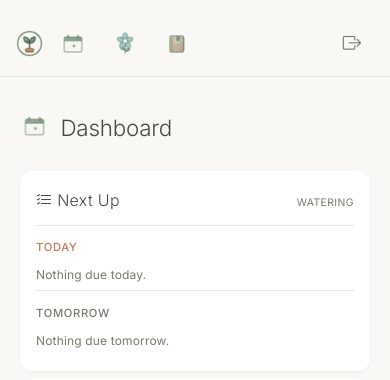
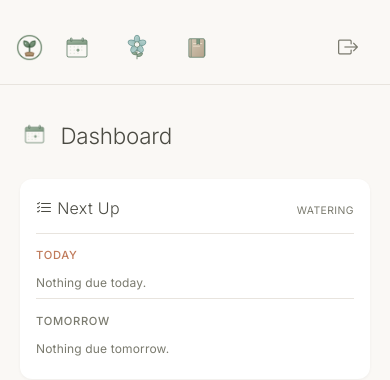
Before and after one commit to DataWranglerRyan/sproutz, a Flask app: page /dashboard in a window 390 px wide. Shown: the top 380 px of the page. Run offline with Flask 3, Linux system fonts and the light colour scheme; the visitor is signed in with stand-in values (Sample User, id 1); data that the repository does not hold is empty; parts of the project's set-up code (start-up, migrations or seed data) failed here and were passed over.

Commit message:
Improve mobile plant UX and photo workflow
Co-authored-by: Copilot App <223556219+Copilot@users.noreply.github.com>

```diff
--- a/app/routes.py
+++ b/app/routes.py
@@ -3,7 +3,14 @@ from flask_login import current_user
 from datetime import datetime, timedelta
 
 from app import db
-from app.models import Plant, Species, SpeciesIssue, WateringEvent
+from app.models import (
+    CENTRAL_TZ,
+    Plant,
+    Species,
+    SpeciesIssue,
+    WateringEvent,
+    to_central,
+)
 from app.storage import (
     PlantPhotoError,
     delete_plant_photo,
@@ -345,7 +352,7 @@ def dashboard():
         None,
     )
     plants = [selected_plant] if selected_plant else available_plants
-    today = datetime.utcnow().date()
+    today = datetime.now(CENTRAL_TZ).date()
     tomorrow = today + timedelta(days=1)
     next_up = {"today": [], "tomorrow": []}
 
@@ -369,6 +376,7 @@ def dashboard():
     watering_dates = {}
 
     for plant in plants:
+        photo_url = url_for("main.plant_photo", plant_id=plant.id) if plant.photo_blob_name else None
         active_events = [event for event in plant.watering_events if not event.is_reverted]
         latest_event = max(
             active_events,
@@ -379,15 +387,16 @@ def dashboard():
             if event.is_reverted:
                 continue
             timeline_events.append({
-                "date": event.watered_at.date(),
+                "date": to_central(event.watered_at).date(),
                 "plant_id": plant.id,
                 "plant_name": plant.name,
                 "species_name": plant.species.name,
+                "photo_url": photo_url,
                 "type": "watered",
                 "undoable": event is latest_event and event.previous_last_watered is not None,
             })
 
-        next_date = plant.next_watering.date()
+        next_date = to_central(plant.next_watering).date()
         if next_date <= today:
             next_up["today"].append(plant)
         elif next_date == tomorrow:
@@ -398,6 +407,7 @@ def dashboard():
             "plant_id": plant.id,
             "plant_name": plant.name,
             "species_name": plant.species.name,
+            "photo_url": photo_url,
             "type": event_type,
         })
 
@@ -407,6 +417,7 @@ def dashboard():
             "id": plant.id,
             "name": plant.name,
             "species": plant.species.name,
+            "photo_url": photo_url,
             "overdue": next_date <= today,
             "undoable": latest_event is not None and latest_event.previous_last_watered is not None,
         })
--- a/app/static/style.css
+++ b/app/static/style.css
@@ -120,9 +120,10 @@ nav a:hover {
         display: inline-flex;
         align-items: center;
         justify-content: center;
-        min-width: 44px;
-        min-height: 44px;
-        border-radius: 10px;
+        min-width: 52px;
+        min-height: 52px;
+        padding: 0.5rem;
+        border-radius: 12px;
     }
 
     nav a:active {
@@ -130,8 +131,8 @@ nav a:hover {
     }
 
     .nav-icon-img {
-        width: 1.75rem;
-        height: 1.75rem;
+        width: 2rem;
+        height: 2rem;
         margin-right: 0;
         vertical-align: middle;
     }
@@ -140,10 +141,11 @@ nav a:hover {
         display: inline-flex;
         align-items: center;
         justify-content: center;
-        min-width: 44px;
-        min-height: 44px;
-        font-size: 1.15rem;
-        border-radius: 10px;
+        min-width: 52px;
+        min-height: 52px;
+        padding: 0.5rem;
+        font-size: 1.25rem;
+        border-radius: 12px;
     }
 }
 
--- a/app/templates/dashboard.html
+++ b/app/templates/dashboard.html
@@ -130,9 +130,9 @@
     <div class="timeline-day {{ 'today' if date == today else '' }}">
         <div class="timeline-date">
             {% if date == today %}
-                <strong>Today</strong> — {{ date.strftime('%b %d, %Y') }}
+                <strong>Today</strong> — {{ date|central_time('%b %d, %Y') }}
             {% else %}
-                {{ date.strftime('%a, %b %d') }}
+                {{ date|central_time('%a, %b %d') }}
             {% endif %}
             {% if date < today %}
                 <span class="timeline-label past">Past</span>
@@ -151,6 +151,9 @@
                     {% else %}<i class="bi bi-calendar-check"></i>
                     {% endif %}
                 </span>
+                {% if event.photo_url %}
+                <img class="timeline-plant-thumb" src="{{ event.photo_url }}" alt="{{ event.plant_name }} photo">
+                {% endif %}
                 <div class="timeline-event-details">
                     <span class="timeline-plant-name">{{ event.plant_name }}</span>
                     <span class="timeline-species">{{ event.species_name }}</span>
@@ -236,6 +239,9 @@ function openWateringModal(cell) {
             .replace(/</g, '&lt;')
             .replace(/>/g, '&gt;');
         html += '<li class="modal-plant-item ' + (plant.overdue ? 'overdue' : '') + '">';
+        if (plant.photo_url) {
+            html += '<img class="modal-plant-thumb" src="' + plant.photo_url + '" alt="' + safePlantName + ' photo">';
+        }
         html += '<div class="modal-plant-info">';
         html += '<span class="modal-plant-name">' + plant.name + '</span>';
         html += '<span class="modal-plant-species">' + plant.species + '</span>';
--- a/app/templates/index.html
+++ b/app/templates/index.html
@@ -65,7 +65,7 @@
             {% endif %}
         </div>
         <div class="plant-card-details">
-            <span><i class="bi bi-clock-history"></i> Last watered {{ plant.last_watered.strftime('%b %d') }}</span>
+            <span><i class="bi bi-clock-history"></i> Last watered {{ plant.last_watered|central_time('%b %d') }}</span>
         </div>
         <div class="plant-card-actions">
             <form method="POST" action="{{ url_for('main.water_plant', plant_id=plant.id) }}">
```
Also changed, not shown: other parts of app/static/style.css (+30 -0 lines), app/__init__.py (+9 -0 lines), app/models.py (+24 -6 lines).
